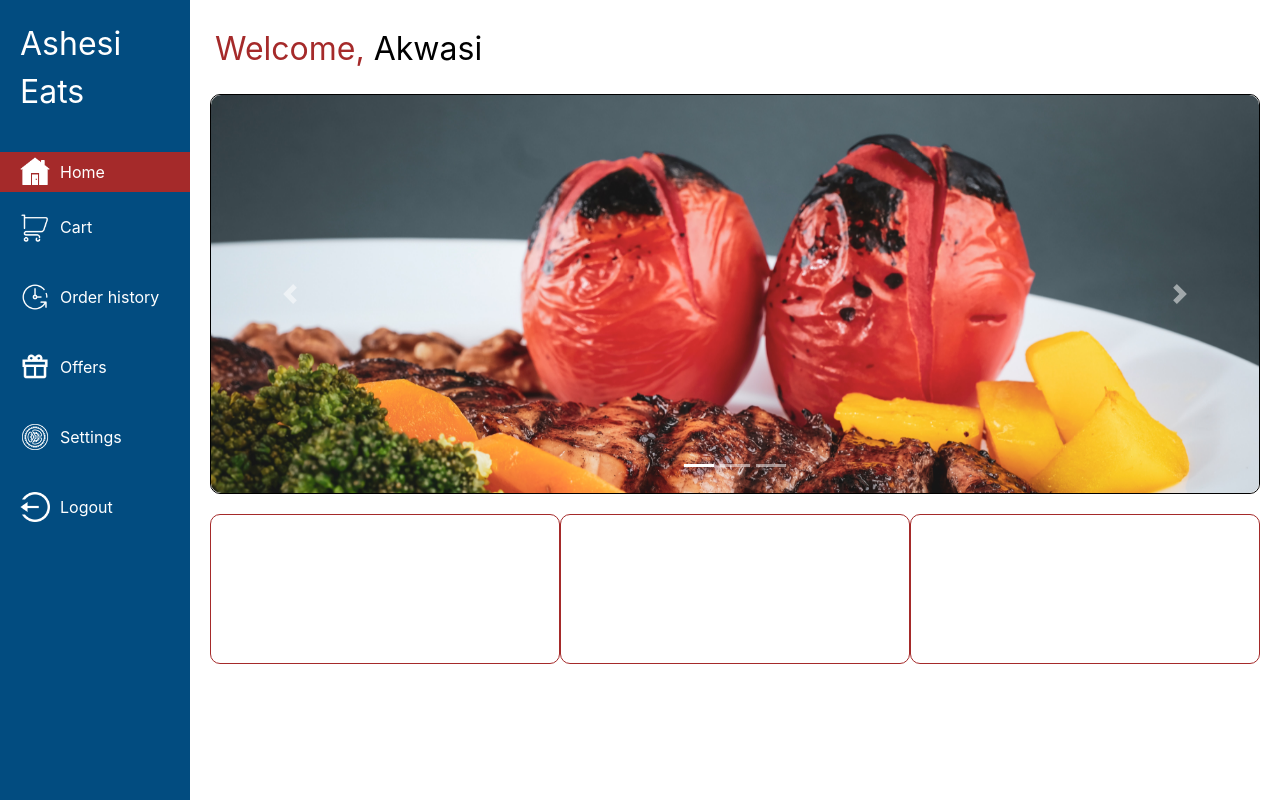
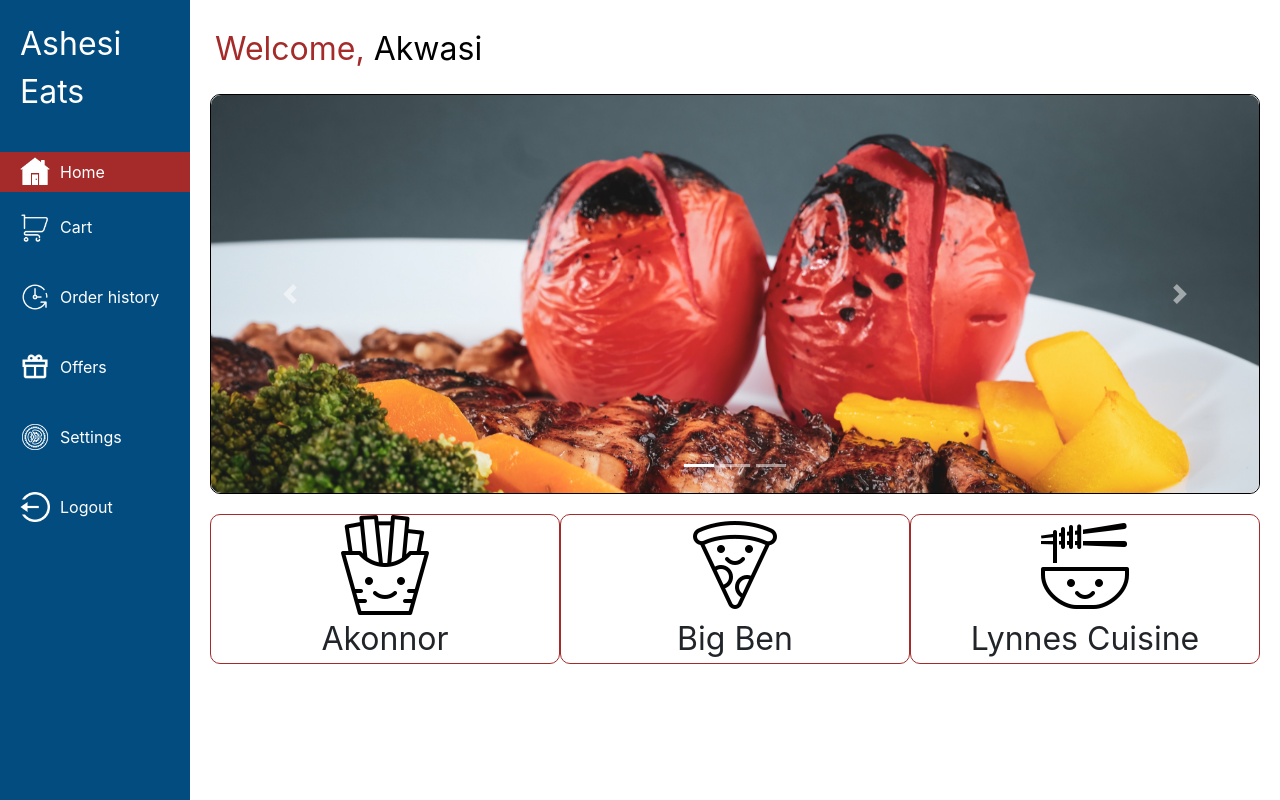
Before and after one commit to Akwasi123/AshesiEats-Software-Engineering-Project, a PHP site: page /homepage.html in a window 1280 px wide. Run offline with PHP 8.4, Linux system fonts and the light colour scheme.

Commit message:
Updates to homepage

```diff
--- a/assets/css/homepage.css
+++ b/assets/css/homepage.css
@@ -57,10 +57,23 @@ body{
 }
 
 .card{
+    display: flex;
+    align-items: center;
     height: 150px;
     width: 350px;
     border-radius: 10px;
     border: 1px solid brown;
+}
+
+.card p{
+    font-size: 2rem;
+}
+
+.card:hover{
+    cursor: pointer;
+    color: white;
+    background-color: brown;
+    transition: all 0.2s ease-in;
 }
 
 .sidebar{
--- a/homepage.html
+++ b/homepage.html
@@ -108,9 +108,21 @@
 
             <!-- restaurants list -->
             <div class="card-container">
-                <div class="card"></div>
-                <div class="card"></div>
-                <div class="card"></div>
+                <div class="card">
+                    <!-- icon -->
+                    <img src="./assets/img/icons8-kawaii-french-fries-100.png" alt="" width="100">
+                    <p>Akonnor</p>
+                </div>
+                <div class="card">
+                    <!-- brand -->
+                    <img src="./assets/img/icons8-kawaii-pizza-100.png" alt="">
+                    <p>Big Ben</p>
+                </div>
+                <div class="card">
+                    <!-- brand -->
+                    <img src="./assets/img/icons8-kawaii-noodle-100.png" alt="">
+                    <p>Lynnes Cuisine</p>
+                </div>
             </div>
         </div>
     </div>
```
Also changed, not shown: assets/img/icons8-kawaii-french-fries-100.png (added), assets/img/icons8-kawaii-noodle-100.png (added), assets/img/icons8-kawaii-pizza-100.png (added).
